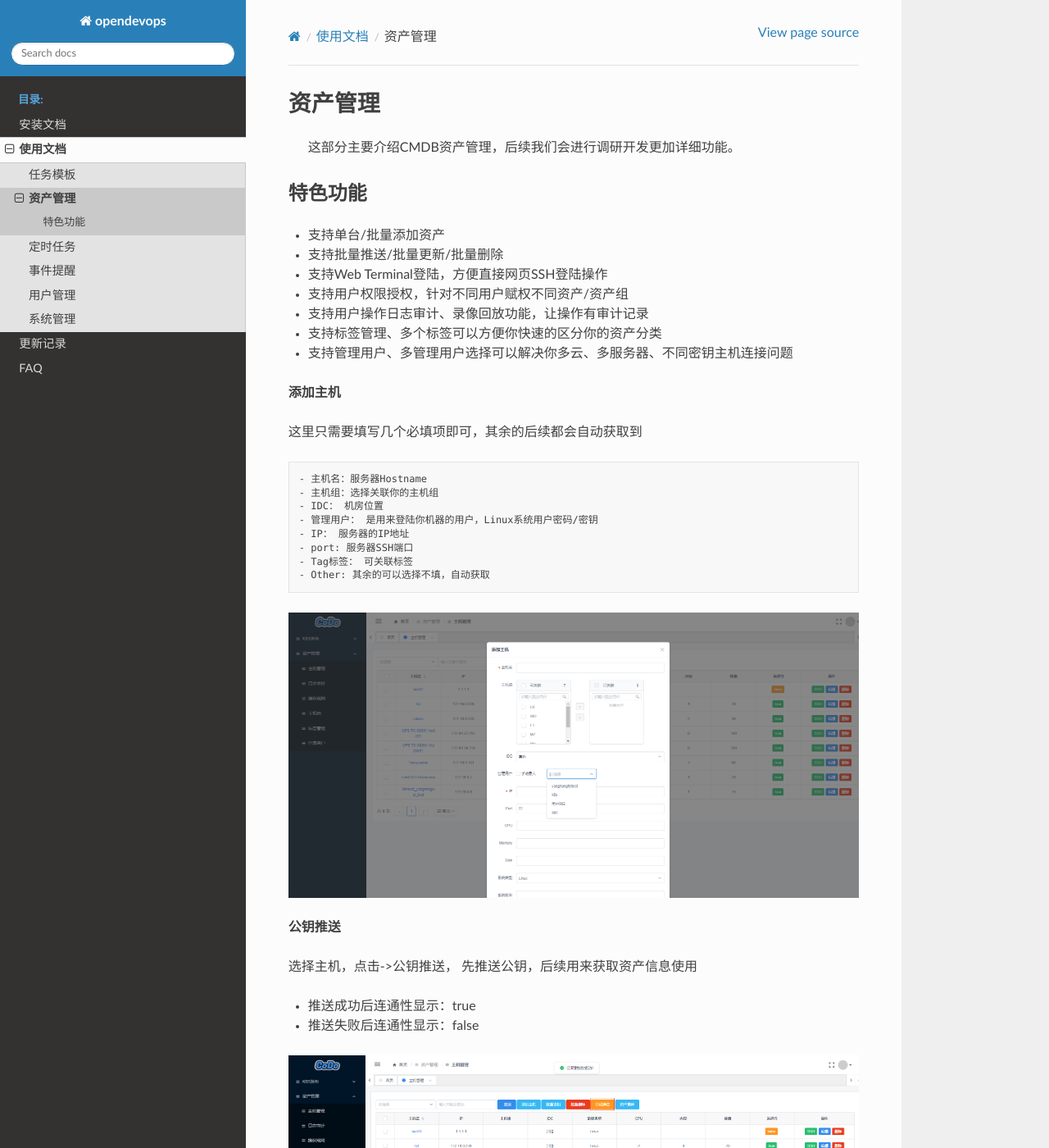
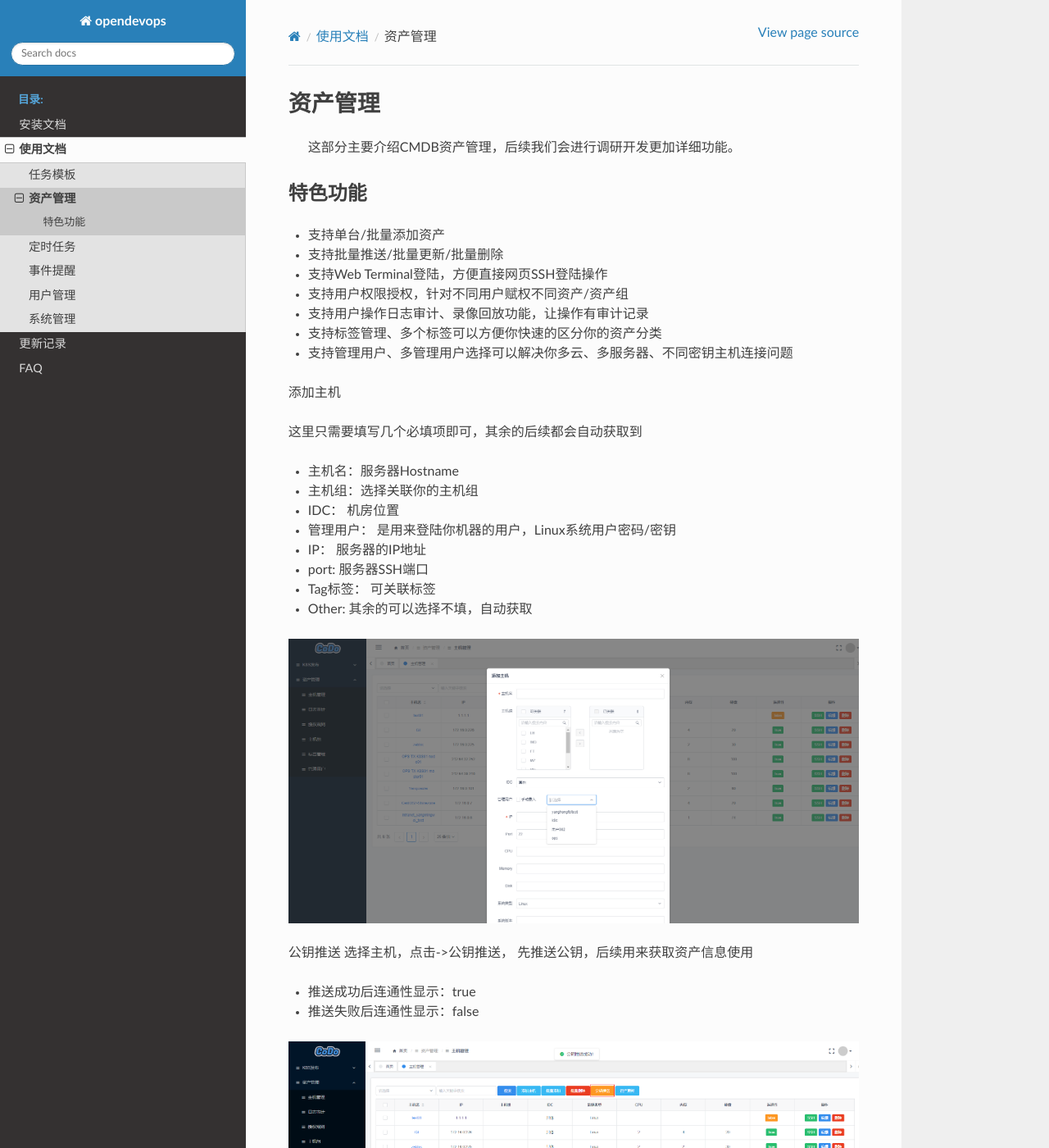
Before and after one commit to opendevops-cn/opendevops, a Sphinx documentation site: the page built from docs/source/cmdb_manager.md, in a window 1280 px wide and 1400 px high. Shown: the whole window at 82% size. Built offline with Sphinx 7.4.7 and the Read the Docs theme 2.0.0, drawn with Linux system fonts in a browser that asks for light colours; pages that are not in the unit, such as notebooks, are missing from menus.

Commit message:
更新CMDB信息

````diff
--- a/docs/source/cmdb_manager.md
+++ b/docs/source/cmdb_manager.md
@@ -14,11 +14,10 @@
 - 支持管理用户、多管理用户选择可以解决你多云、多服务器、不同密钥主机连接问题
 
 
-**添加主机**
+添加主机
 
 这里只需要填写几个必填项即可，其余的后续都会自动获取到
 
-```
 - 主机名：服务器Hostname
 - 主机组：选择关联你的主机组
 - IDC： 机房位置
@@ -27,12 +26,12 @@
 - port: 服务器SSH端口
 - Tag标签： 可关联标签
 - Other: 其余的可以选择不填，自动获取
-```
+
 
 ![](./_static/images/cmdb_add_host.png)
 
-**公钥推送**
 
+公钥推送
 选择主机，点击->公钥推送， 先推送公钥，后续用来获取资产信息使用
 
 - 推送成功后连通性显示：true
````
